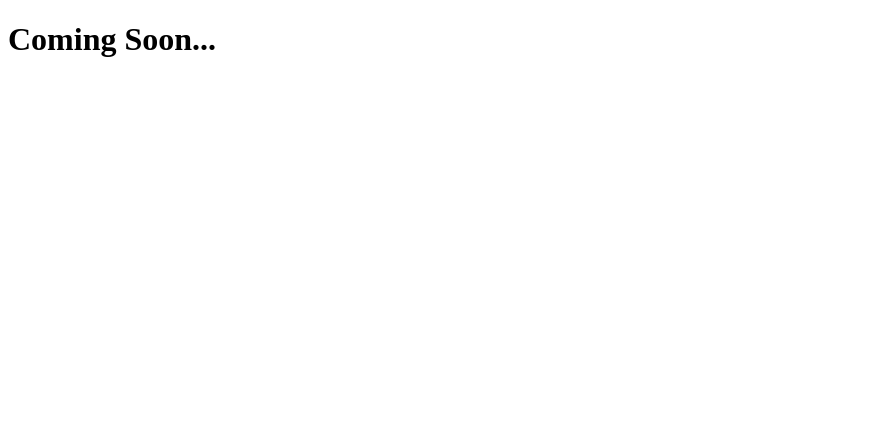
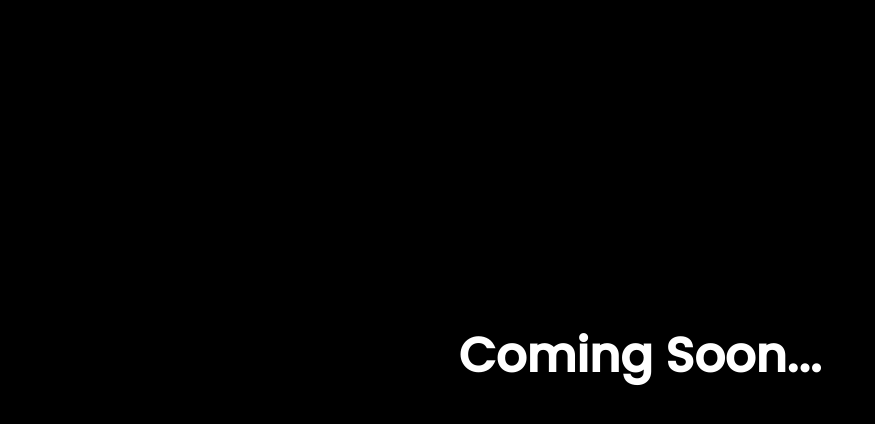
Before and after one commit to RaphaelGusmao96/connectverse, a plain HTML site: page minigame.html in a window 1280 px wide. Shown: the whole page, without its empty margins (0-875 px from the left). Drawn offline with Linux system fonts and the light colour scheme.

Commit message:
quase pronto

```diff
--- a/css/chat.css
+++ b/css/chat.css
@@ -1,10 +1,31 @@
+@import url('https://fonts.googleapis.com/css2?family=Poppins:wght@300;400;500&display=swap');
+
+body {
+  background-image: url("../imagens/backchat.jpg");
+  background-color: rgb(41, 40, 40);
+  background-repeat: no-repeat;
+  background-size: cover;
+}
+
+body::before {
+  content: "";
+  display: block;
+  position: fixed;
+  top: 0;
+  left: 0;
+  width: 100%;
+  height: 100%;
+  background-color: rgba(0, 0, 0, 0.875); /* cor preta com transparência de 50% */
+  z-index: 0;
+}
+
 .chat-container {
-  position: absolute;
-  bottom: 0;
+  position: fixed;
+  top: 50%;
   left: 50%;
-  transform: translateX(-50%);
-  width: 35%;
-  height: 14.375rem;
+  transform: translate(-50%, -50%);
+  width: 50%;
+  height: 40rem;
   background-color: transparent;
   border: 0.125rem solid rgba(255, 255, 255, .5);
   border-radius: 1.25rem;
@@ -14,6 +35,8 @@
   backdrop-filter: blur(0.9375rem);
   overflow: hidden;
 }
+
+
 
 .chat-header {
   padding: 0.625rem;
@@ -25,6 +48,11 @@
   margin-left: 0.125rem;
   margin-right: 0.125rem;
   margin-top: 0.125rem;
+}
+
+h2 {
+  text-align: center;
+  font-family: poppins;
 }
 
 .chat-messages {
@@ -70,7 +98,36 @@
   padding: 0.5rem 0.625rem 0.5625rem 0.625rem;
   border: 2px solid rgba(255, 255, 255, .5);
   border-radius: 1rem;
-  margin-right: 0.375rem;
+  margin-right: 0.4rem;
+  margin-left: 0.5rem;
   margin-bottom: 0.375rem;
   cursor: pointer;
 }
+
+/* Media queries para telas menores ou iguais a 768px */
+@media screen and (max-width: 768px) {
+  .chat-container {
+    width: 90%; /* Ajuste a largura conforme necessário */
+    height: 30rem; /* Ajuste a altura conforme necessário */
+  }
+
+  .chat-header {
+    font-size: 1rem; /* Ajuste o tamanho da fonte conforme necessário */
+  }
+
+  .chat-input-form {
+    height: 3rem; /* Ajuste a altura do formulário de entrada conforme necessário */
+  }
+
+  .chat-input-form input[type="text"] {
+    padding: 0.5rem; /* Ajuste o preenchimento conforme necessário */
+    font-size: 0.875rem; /* Ajuste o tamanho da fonte conforme necessário */
+  }
+
+  .chat-input-form button {
+    padding: 0.375rem 0.5rem 0.4375rem 0.5rem; /* Ajuste o preenchimento conforme necessário */
+    font-size: 0.875rem; /* Ajuste o tamanho da fonte conforme necessário */
+    margin-right: 0.25rem; /* Ajuste a margem conforme necessário */
+    margin-left: 0.375rem; /* Ajuste a margem conforme necessário */
+  }
+}
--- /dev/null
+++ b/css/game.css
@@ -0,0 +1,21 @@
+@import url('https://fonts.googleapis.com/css2?family=Poppins:wght@300;400;500&display=swap');
+
+* {
+    margin: 0;
+    padding: 0;
+    box-sizing: border-box;
+    font-family: poppins;
+}
+
+body {
+    background: black;
+}
+
+.game {
+    color: white;
+    font-size: 2rem;
+    display: flex;
+    align-items: center;
+    justify-content: center;
+    padding-top: 20rem;
+}
--- a/minigame.html
+++ b/minigame.html
@@ -4,9 +4,12 @@
     <meta charset="UTF-8">
     <meta http-equiv="X-UA-Compatible" content="IE=edge">
     <meta name="viewport" content="width=device-width, initial-scale=1.0">
+    <link rel="stylesheet" href="./css/game.css">
     <title>Mini Game ConnectVerse</title>
 </head>
 <body>
-    <h1>Coming Soon...</h1>
+    <div class="game">
+        <h2>Coming Soon...</h2>
+    </div>
 </body>
 </html>
```
Also changed, not shown: chat.html (+5 -1 lines), css/style.css (+5 -4 lines), imagens/backchat.jpg (added).
